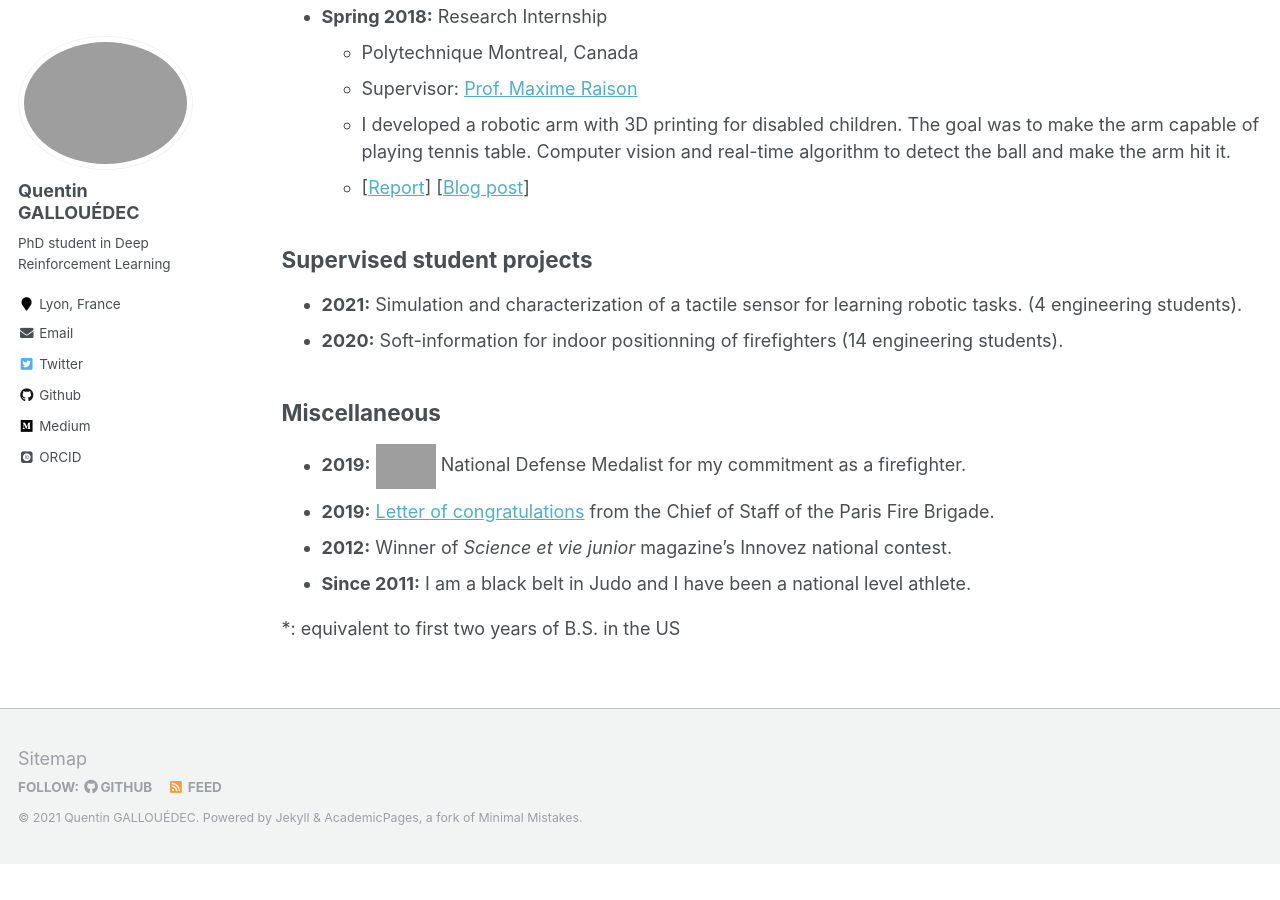
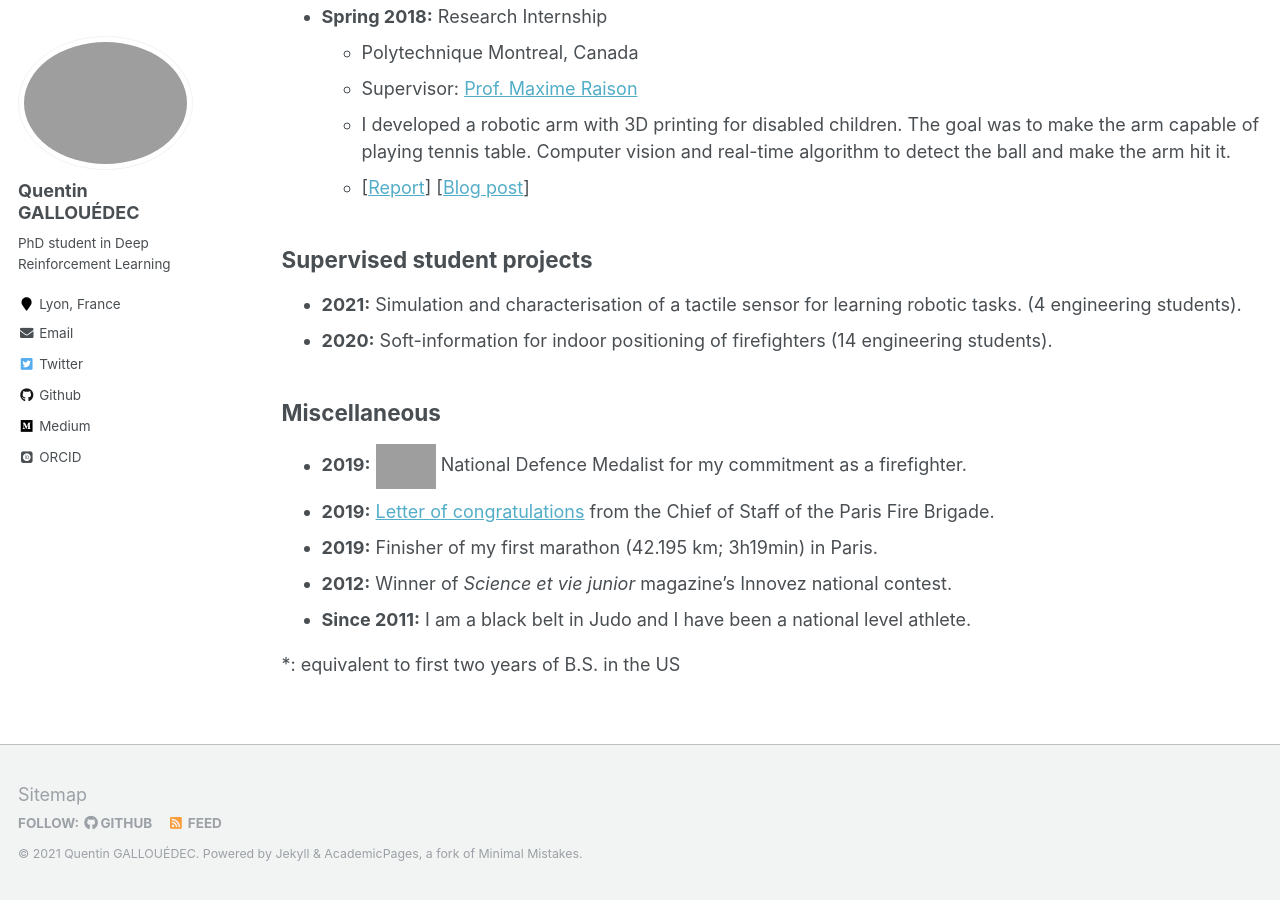
Before and after one commit to qgallouedec/qgallouedec.github.io, a Jekyll site: the page built from _pages/cv.md, in a window 1280 px wide and 900 px high, scrolled down 1466 px. Built offline with Jekyll 4.4.1, drawn with Linux system fonts in a browser that asks for light colours; some web fonts are replaced; before the commit the page ends 2330 px from its top, so only the background shows below that; grey boxes are pictures that could not be loaded.

```diff
--- a/_pages/cv.md
+++ b/_pages/cv.md
@@ -55,13 +55,14 @@ redirect_from:
 
 ## Supervised student projects
 
-* **2021:** Simulation and characterization of a tactile sensor for learning robotic tasks. (4 engineering students).
-* **2020:** Soft-information for indoor positionning of firefighters (14 engineering students).
+* **2021:** Simulation and characterisation of a tactile sensor for learning robotic tasks. (4 engineering students).
+* **2020:** Soft-information for indoor positioning of firefighters (14 engineering students).
 
 ## Miscellaneous
 
-* **2019:** <img alt="Legion Honneur GO ribbon.svg" src="//upload.wikimedia.org/wikipedia/commons/thumb/5/5e/Medaille_de_la_Defense_Nationale_Bronze_ribbon.svg/60px-Medaille_de_la_Defense_Nationale_Bronze_ribbon.svg.png" decoding="async" srcset="//upload.wikimedia.org/wikipedia/commons/thumb/5/5e/Medaille_de_la_Defense_Nationale_Bronze_ribbon.svg/90px-Medaille_de_la_Defense_Nationale_Bronze_ribbon.svg.png 1.5x, //upload.wikimedia.org/wikipedia/commons/thumb/5/5e/Medaille_de_la_Defense_Nationale_Bronze_ribbon.svg/120px-Medaille_de_la_Defense_Nationale_Bronze_ribbon.svg.png 2x" data-file-width="218" data-file-height="60" width="60" height="17"> National Defense Medalist for my commitment as a firefighter.
+* **2019:** <img alt="Medaille de la Defense Nationale Bronze ribbon.svg" src="//upload.wikimedia.org/wikipedia/commons/thumb/5/5e/Medaille_de_la_Defense_Nationale_Bronze_ribbon.svg/60px-Medaille_de_la_Defense_Nationale_Bronze_ribbon.svg.png" decoding="async" srcset="//upload.wikimedia.org/wikipedia/commons/thumb/5/5e/Medaille_de_la_Defense_Nationale_Bronze_ribbon.svg/90px-Medaille_de_la_Defense_Nationale_Bronze_ribbon.svg.png 1.5x, //upload.wikimedia.org/wikipedia/commons/thumb/5/5e/Medaille_de_la_Defense_Nationale_Bronze_ribbon.svg/120px-Medaille_de_la_Defense_Nationale_Bronze_ribbon.svg.png 2x" data-file-width="218" data-file-height="60" width="60" height="17"> National Defence Medalist for my commitment as a firefighter.
 * **2019:** [Letter of congratulations](../files/lettre_de_felicitations.pdf) from the Chief of Staff of the Paris Fire Brigade.
+* **2019:** Finisher of my first marathon (42.195 km; 3h19min) in Paris.
 * **2012:** Winner of _Science et vie junior_ magazine's Innovez national contest.
 * **Since 2011:** I am a black belt in Judo and I have been a national level athlete.
 
```
Also changed, not shown: _pages/about.md (+5 -2 lines).
